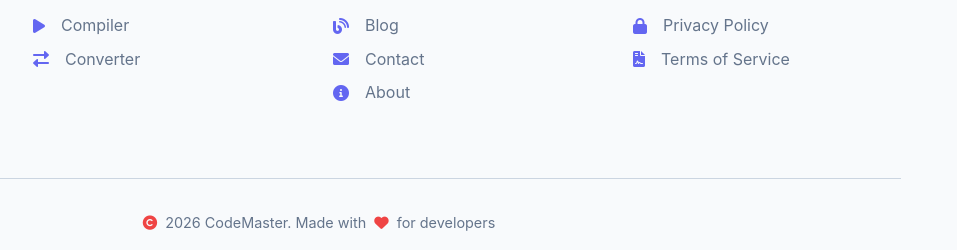
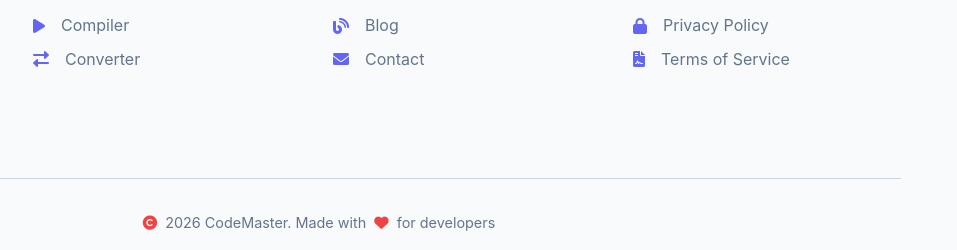
Before and after one commit to zohaib704-ai/new-compile, a plain HTML site: page blog.html in a window 1280 px wide. Shown: the part 2495-2745 px from the top of the page, 323-1280 px from the left. Drawn offline with Linux system fonts and the light colour scheme.

```diff
--- a/blog.html
+++ b/blog.html
@@ -444,7 +444,7 @@
                     <ul>
                         <li><a href="blog.html"><i class="fas fa-blog"></i> Blog</a></li>
                         <li><a href="contact.html"><i class="fas fa-envelope"></i> Contact</a></li>
-                        <li><a href="about.html"><i class="fas fa-info-circle"></i> About</a></li>
+                        <!-- Removed the about.html link that was causing the error -->
                     </ul>
                 </div>
                 <div class="footer-section">
```
